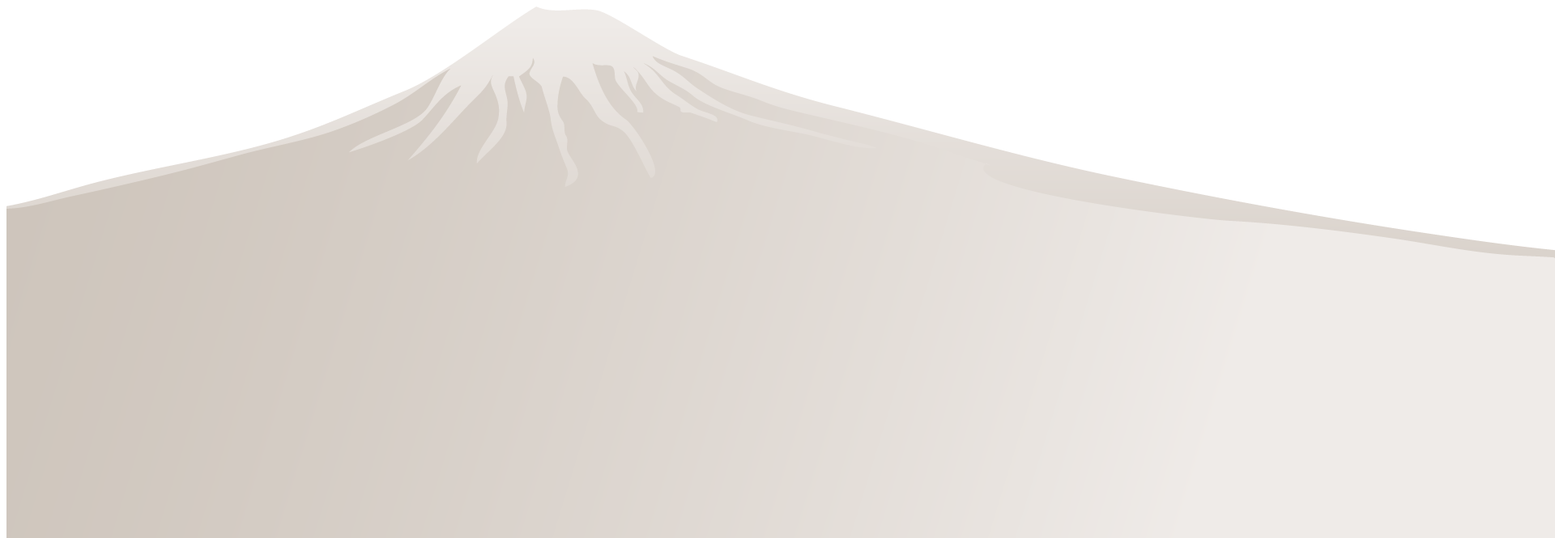
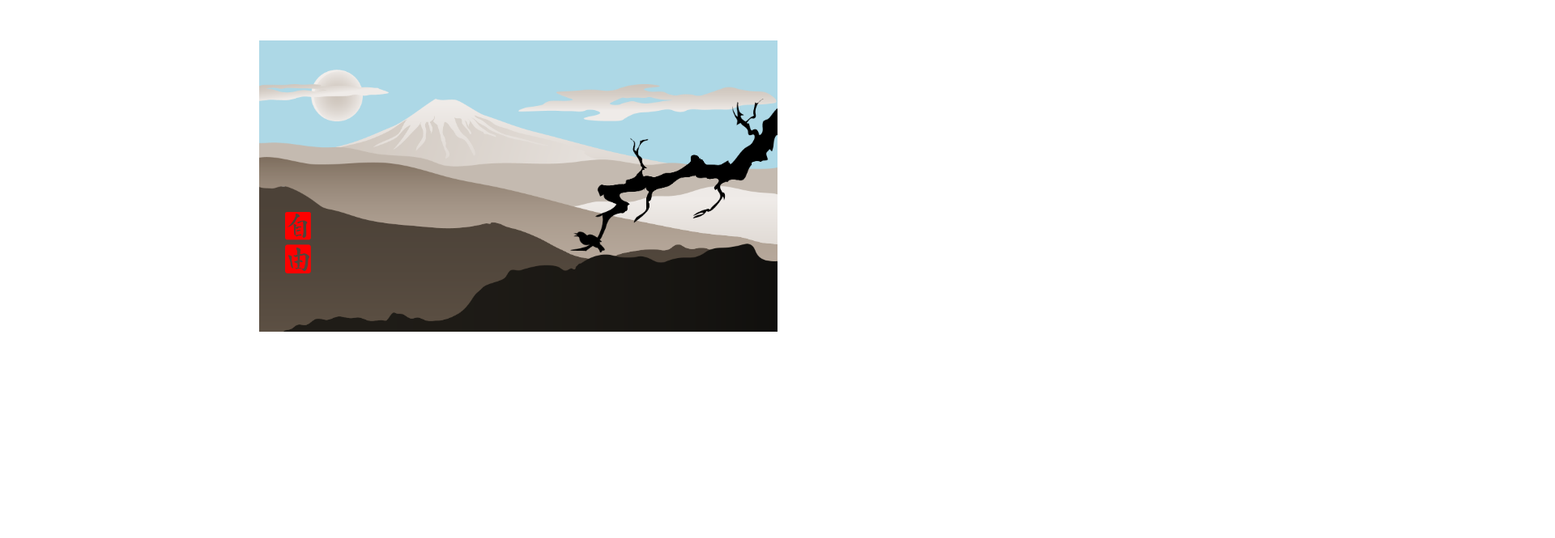
Before and after one commit to martapanda-git/Training, a plain HTML site: page old-japan-picture/Zadanie-Start/index.html in a window 1280 px wide. Shown: the top 665 px of the page at 81% size, 1920 px wide, since content can reach past the window. Drawn offline with Linux system fonts and the light colour scheme.

Commit message:
exercise has been completed

```diff
--- a/old-japan-picture/Zadanie-Start/index.html
+++ b/old-japan-picture/Zadanie-Start/index.html
@@ -17,6 +17,95 @@
     <meta http-equiv="X-UA-Compatible" content="ie=edge">
     <title>A dream about old Japan</title>
     <style>
+        .picture {
+            position: relative;
+            width: 80vh;
+            height: 45vh;
+            background-color: lightblue;
+            overflow: hidden;
+            margin: 50px auto;
+        }
+
+        img {
+            position: absolute;
+            display: none;
+        }
+
+        img:nth-child(1){
+            display: block;
+            width: 100%;
+            left: 0;
+            bottom: -20%;
+        }
+
+        img:nth-child(2){
+            display: block;
+            width: 100%;
+            left: 0;
+            bottom: -35%;
+        }
+        img:nth-child(3){
+            display: block;
+            width: 100%;
+            left: 0;
+            bottom: -50%;
+        }
+
+        img:nth-child(4){
+            display: block;
+            width: 100%;
+            left: 0;
+            bottom: -40%;
+        }
+
+        img:nth-child(5){
+            display: block;
+            width: 100%;
+            left: 0;
+            bottom: -50%;
+        }
+
+        img:nth-child(6){
+            display: block;
+            width: 100%;
+            left: 0;
+            bottom: -70%;
+        }
+
+        img:nth-child(7){
+            display: block;
+            width: 10%;
+            left: 10%;
+            top: 10%;
+        }
+
+        img:nth-child(8){
+            display: block;
+            width: 30%;
+            left: -5%;
+            top: 15%;
+        }
+
+        img:nth-child(9){
+            display: block;
+            width: 50%;
+            right: 0;
+            top: 15%;
+        }
+
+        img:nth-child(10){
+            display: block;
+            width: 40%;
+            right: 0;
+            top: 20%;
+        }
+        img:nth-child(11){
+            display: block;
+            width: 5%;
+            left: 5%;
+            bottom: 20%;
+        }
+
     </style>
 </head>
 
```
Also changed, not shown: 2 other files.
